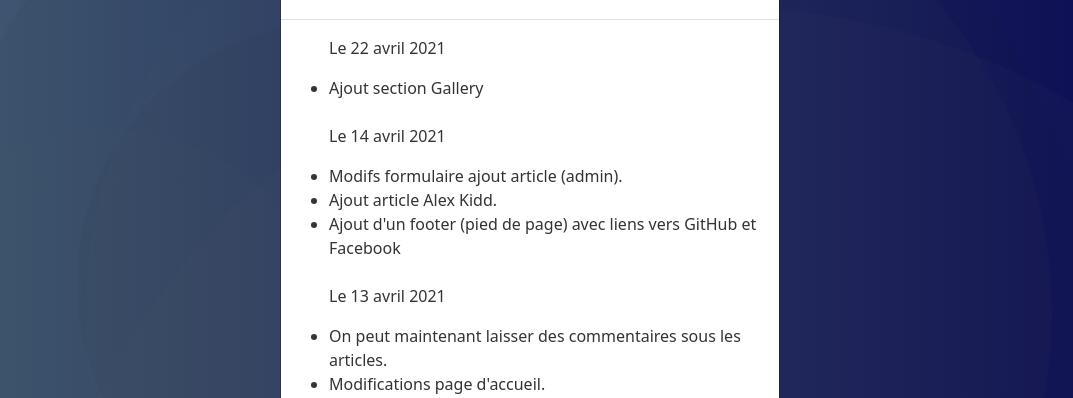
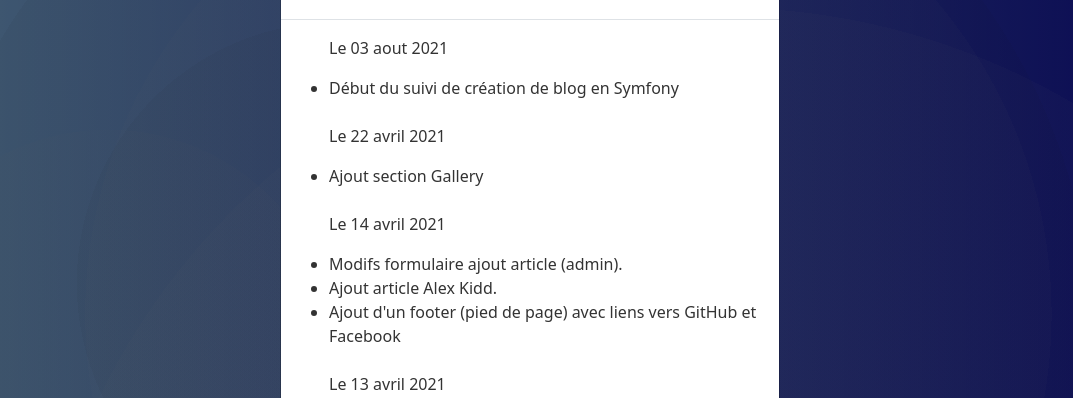
Before and after one commit to yannickbiheul/blog_v1, a PHP site: page / in a window 1280 px wide, after a click on "Quoi d'neuf ?". Shown: the part 72-470 px from the top of the page, without its empty margins (110-1183 px from the left). Run offline with PHP 8.4, Linux system fonts and the light colour scheme; the visitor is signed in with stand-in values (Sample User, id 1); data that the repository does not hold is empty; some libraries are stand-ins or nearby versions.

Commit message:
Ajout élément dans quoi de neuf

```diff
--- a/models/daos/BaseDao.php
+++ b/models/daos/BaseDao.php
@@ -5,7 +5,7 @@ class BaseDao {
     protected $_host = "localhost";
     protected $_dbname = "blog_v1";
     protected $_user = "root";
-    protected $_password = "";
+    protected $_password = "root";
 
     public function dbConnect() {
         try {
--- a/views/viewHome.php
+++ b/views/viewHome.php
@@ -25,6 +25,9 @@ $title = 'Deskad | Accueil';
       </div>
       <div class="modal-body" style="color:#333">
       <ul>
+        <p>Le 03 aout 2021</p>
+            <li>Début du suivi de création de blog en Symfony</li>
+        <br>
         <p>Le 22 avril 2021</p>
             <li>Ajout section Gallery</li>
         <br>
```
